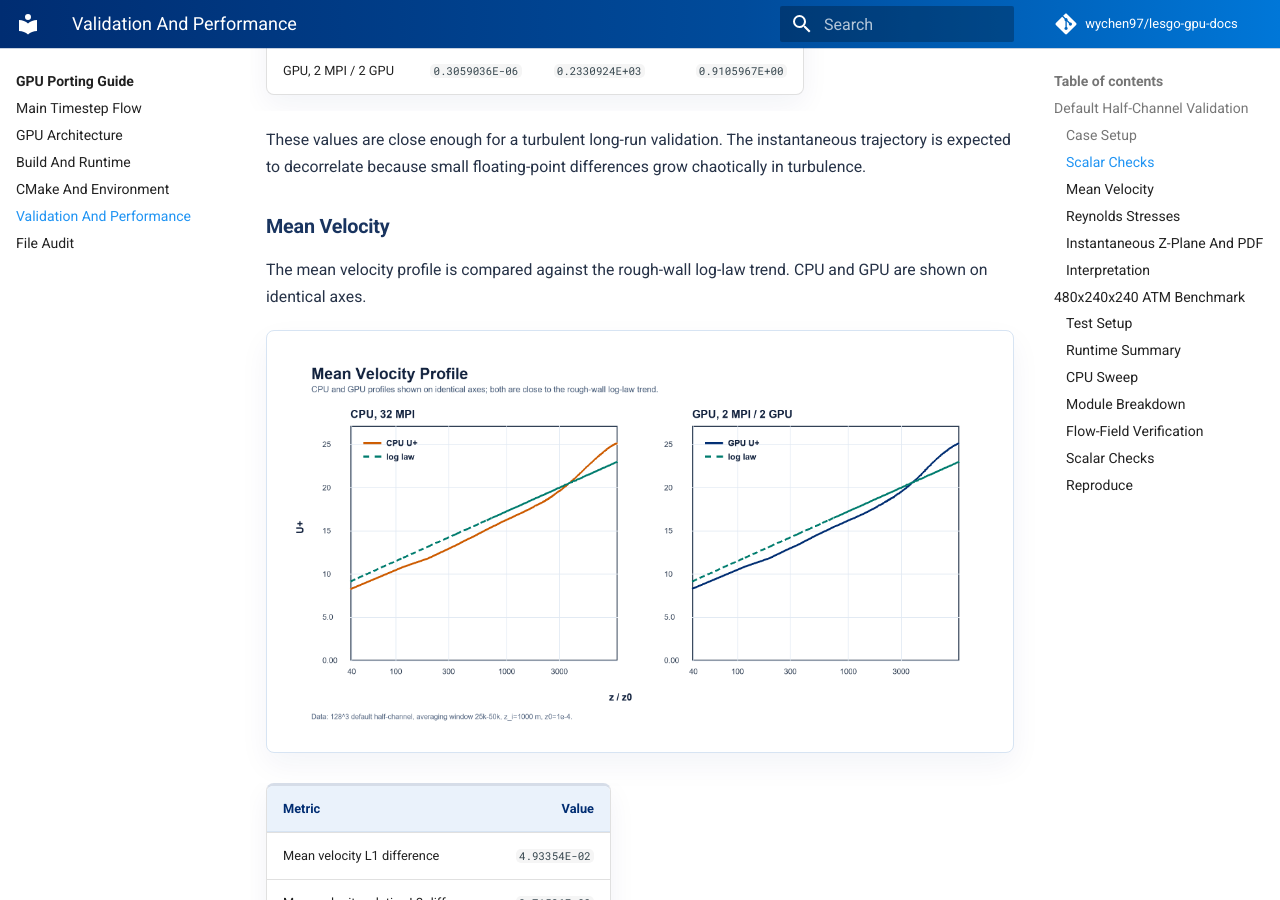
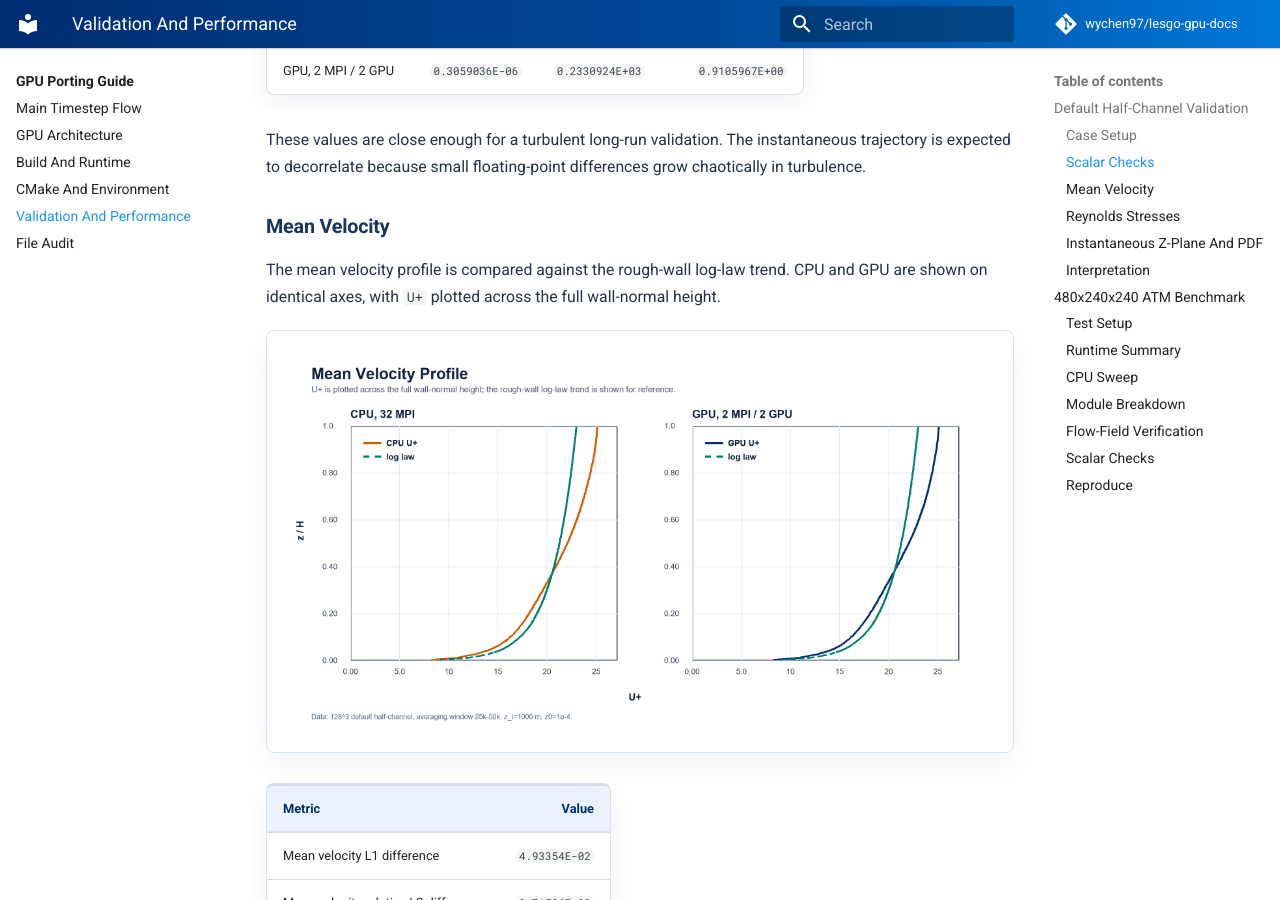
Before and after one commit to wychen97/lesgo-gpu-docs, an MkDocs documentation site: the page built from docs/gpu/validation-performance.md, in a window 1280 px wide and 900 px high, scrolled down 1083 px. Built offline with MkDocs 1.6.1 and Material for MkDocs 9.7.7, drawn with Linux system fonts in a browser that asks for light colours; comment, search, counter and statistics services are not loaded.

Commit message:
Revise mean velocity validation plot

```diff
--- a/docs/gpu/validation-performance.md
+++ b/docs/gpu/validation-performance.md
@@ -31,7 +31,7 @@ These values are close enough for a turbulent long-run validation. The instantan
 
 ### Mean Velocity
 
-The mean velocity profile is compared against the rough-wall log-law trend. CPU and GPU are shown on identical axes.
+The mean velocity profile is compared against the rough-wall log-law trend. CPU and GPU are shown on identical axes, with `U+` plotted across the full wall-normal height.
 
 <div class="lesgo-image-frame">
   <img src="../../assets/default-channel-128-mean-velocity.png" alt="CPU and GPU mean velocity profiles for the default 128 cubed half-channel case">
```
Also changed, not shown: docs/assets/default-channel-128-mean-velocity.png.
